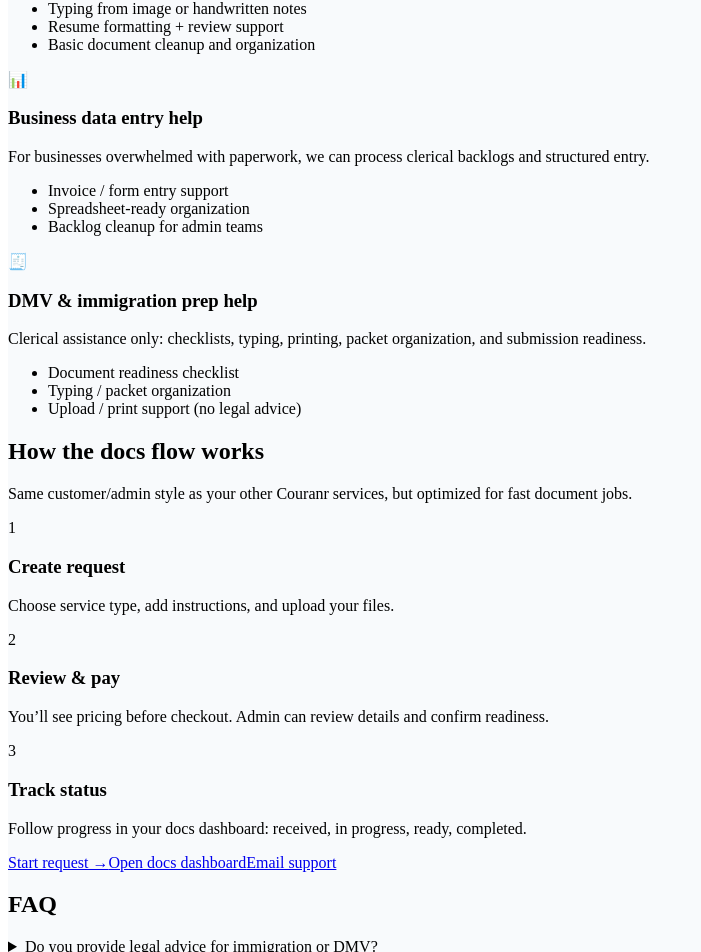
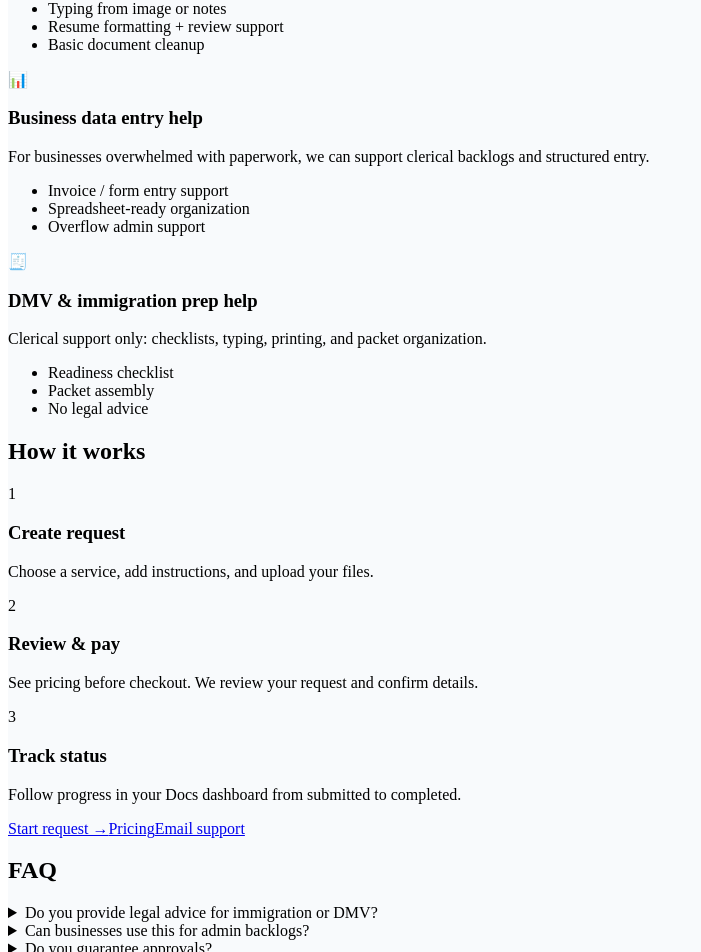
Before and after one commit to kkoly10/couranr-os, a Next.js app: page /docs in a window 1280 px wide. Shown: the part 846-1798 px from the top of the page, without its empty margins (0-701 px from the left). Built offline with nearby package versions, Linux system fonts and the light colour scheme; what @supabase/auth-helpers-nextjs would draw is missing.

Commit message:
Update page.tsx

```diff
--- a/app/docs/page.tsx
+++ b/app/docs/page.tsx
@@ -27,7 +27,7 @@ export default function DocsPage() {
               <Link className="btn btnGhost" href="/docs/pricing">
                 View pricing
               </Link>
-              <Link className="btn btnGhost" href="/dashboard/docs">
+              <Link className="btn btnGhost" href="/login?next=%2Fdashboard%2Fdocs">
                 Track requests
               </Link>
             </div>
@@ -38,21 +38,21 @@ export default function DocsPage() {
                   <span className="miniIcon">📤</span>
                   <span className="miniTitle">Upload</span>
                 </div>
-                <p className="miniDesc">Send files and tell us exactly what you need done.</p>
+                <p className="miniDesc">Send files and tell us what you need done.</p>
               </div>
               <div className="mini">
                 <div className="miniTop">
                   <span className="miniIcon">🛠️</span>
                   <span className="miniTitle">Process</span>
                 </div>
-                <p className="miniDesc">We handle printing, prep, typing, or clerical work.</p>
+                <p className="miniDesc">We handle printing, prep, typing, or clerical support.</p>
               </div>
               <div className="mini">
                 <div className="miniTop">
                   <span className="miniIcon">🚗</span>
                   <span className="miniTitle">Deliver</span>
                 </div>
-                <p className="miniDesc">Pickup/delivery or digital handoff depending on request type.</p>
+                <p className="miniDesc">Local delivery/pickup or digital handoff based on the job.</p>
               </div>
             </div>
 
@@ -87,64 +87,59 @@ export default function DocsPage() {
               title="Typing & resume support"
               desc="Need something typed, cleaned up, or reviewed? We help with clerical formatting and edits."
               bullets={[
-                "Typing from image or handwritten notes",
+                "Typing from image or notes",
                 "Resume formatting + review support",
-                "Basic document cleanup and organization",
+                "Basic document cleanup",
               ]}
             />
 
             <InfoCard
               icon="📊"
               title="Business data entry help"
-              desc="For businesses overwhelmed with paperwork, we can process clerical backlogs and structured entry."
+              desc="For businesses overwhelmed with paperwork, we can support clerical backlogs and structured entry."
               bullets={[
                 "Invoice / form entry support",
                 "Spreadsheet-ready organization",
-                "Backlog cleanup for admin teams",
+                "Overflow admin support",
               ]}
             />
 
             <InfoCard
               icon="🧾"
               title="DMV & immigration prep help"
-              desc="Clerical assistance only: checklists, typing, printing, packet organization, and submission readiness."
+              desc="Clerical support only: checklists, typing, printing, and packet organization."
               bullets={[
-                "Document readiness checklist",
-                "Typing / packet organization",
-                "Upload / print support (no legal advice)",
+                "Readiness checklist",
+                "Packet assembly",
+                "No legal advice",
               ]}
             />
           </div>
         </section>
 
         <section className="section">
-          <h2 className="sectionTitle">How the docs flow works</h2>
-          <p className="sectionSub">
-            Same customer/admin style as your other Couranr services, but optimized for fast document jobs.
-          </p>
+          <h2 className="sectionTitle">How it works</h2>
 
           <div className="steps">
             <div className="step">
               <div className="stepNum">1</div>
               <h3 className="stepTitle">Create request</h3>
               <p className="stepDesc">
-                Choose service type, add instructions, and upload your files.
+                Choose a service, add instructions, and upload your files.
               </p>
             </div>
-
             <div className="step">
               <div className="stepNum">2</div>
               <h3 className="stepTitle">Review & pay</h3>
               <p className="stepDesc">
-                You’ll see pricing before checkout. Admin can review details and confirm readiness.
+                See pricing before checkout. We review your request and confirm details.
               </p>
             </div>
-
             <div className="step">
               <div className="stepNum">3</div>
               <h3 className="stepTitle">Track status</h3>
               <p className="stepDesc">
-                Follow progress in your docs dashboard: received, in progress, ready, completed.
+                Follow progress in your Docs dashboard from submitted to completed.
               </p>
             </div>
           </div>
@@ -153,8 +148,8 @@ export default function DocsPage() {
             <Link className="btn btnGold" href="/docs/request">
               Start request →
             </Link>
-            <Link className="btn btnGhost" href="/dashboard/docs">
-              Open docs dashboard
+            <Link className="btn btnGhost" href="/docs/pricing">
+              Pricing
             </Link>
             <a className="btn btnGhost" href="mailto:couranr@couranrauto.com">
               Email support
@@ -174,8 +169,8 @@ export default function DocsPage() {
               a="Yes. We can support structured clerical work such as data entry, document sorting, and form typing for businesses that need overflow help."
             />
             <FAQItem
-              q="Can you guarantee government approvals?"
-              a="No. Government decisions and timelines are outside our control. We help you prepare and organize documents, but approvals are never guaranteed."
+              q="Do you guarantee approvals?"
+              a="No. Government decisions and timelines are outside our control. We help prepare and organize documents, but approvals are never guaranteed."
             />
             <FAQItem
               q="Are you affiliated with USCIS or DMV?"
```
